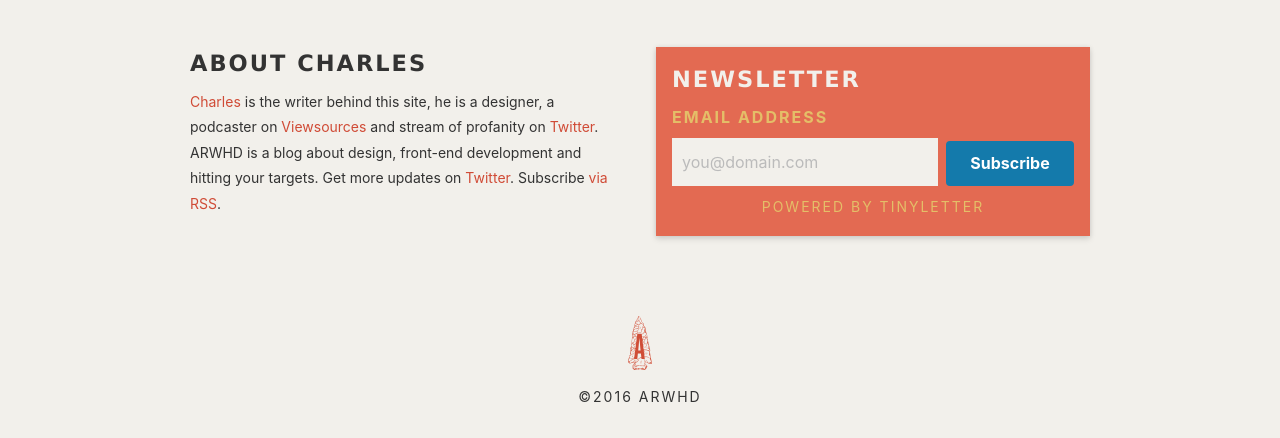
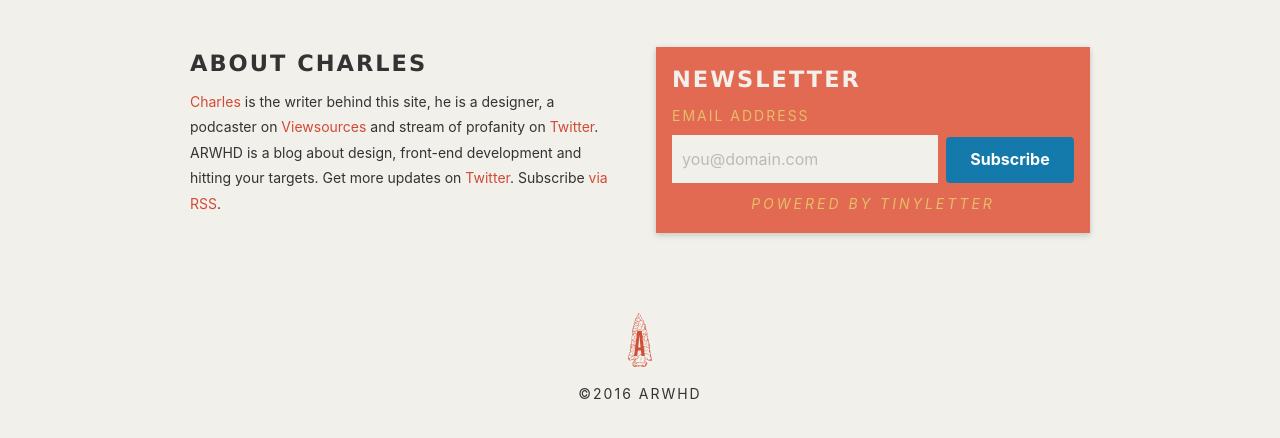
Before and after one commit to charlespeters/ARWHD, a Jekyll site: the page built from index.html, in a window 1280 px wide. Shown: the part 1929-2367 px from the top of the page. Built offline with Jekyll 4.4.1, drawn with Linux system fonts in a browser that asks for light colours; some web fonts are replaced; the list of posts is cut into pages by our own code.

Commit message:
newsletter cleanup

```diff
--- a/_includes/widget-nwl.html
+++ b/_includes/widget-nwl.html
@@ -3,7 +3,7 @@
   <form action="https://tinyletter.com/charlespeters" method="post" target="popupwindow" onsubmit="window.open('https://tinyletter.com/charlespeters', 'popupwindow', 'scrollbars=yes,width=800,height=600');return true">
   	<div class="c-nwl__form u-mb2">
   		<div class="c-nwl__input u-mb2 u-mb0@lg u-mr2@lg">
-  			<label for="tlemail" class="o-field__label u-w700 u-caps u-lt-2 u-bl u-mb2">Email Address</label>
+  			<label for="tlemail" class="o-field__label small u-caps u-lt-2 u-bl u-mb2">Email Address</label>
   			<input type="text" placeholder="you@domain.com" class="o-field u-anti" name="email" id="tlemail" />
   		</div>
   		<div class="c-nwl__btn">
@@ -13,7 +13,7 @@
 
   	<input type="hidden" value="1" name="embed"/>
   	<div class="u-center">
-  		<a href="https://tinyletter.com" class="o-field__label small u-caps u-lt-2" target="_blank">powered by TinyLetter</a>
+  		<a href="https://tinyletter.com" class="o-field__label small u-caps u-lt-3" target="_blank"><i>powered by TinyLetter</i></a>
   	</div>
   </form>
 </div>
```
